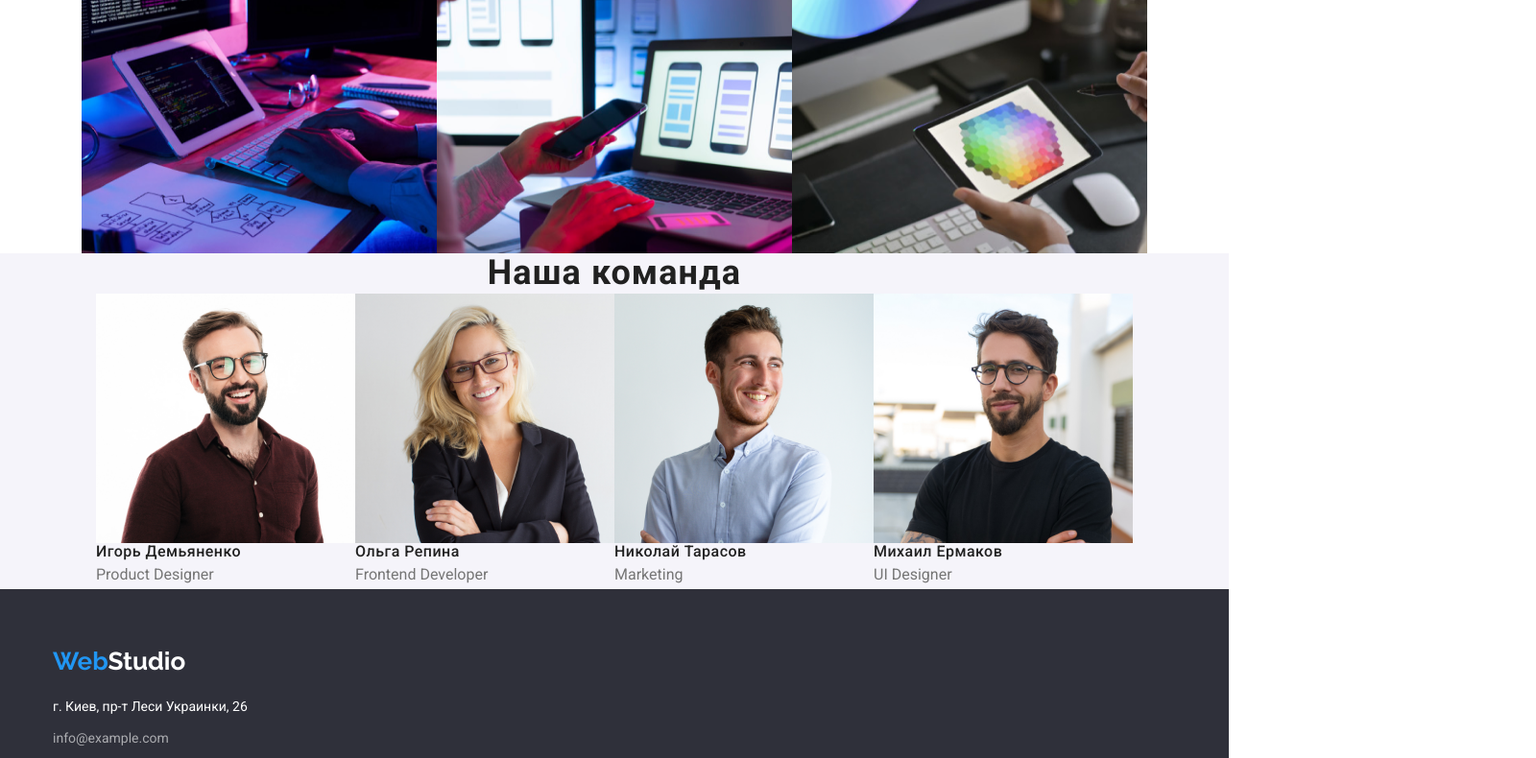
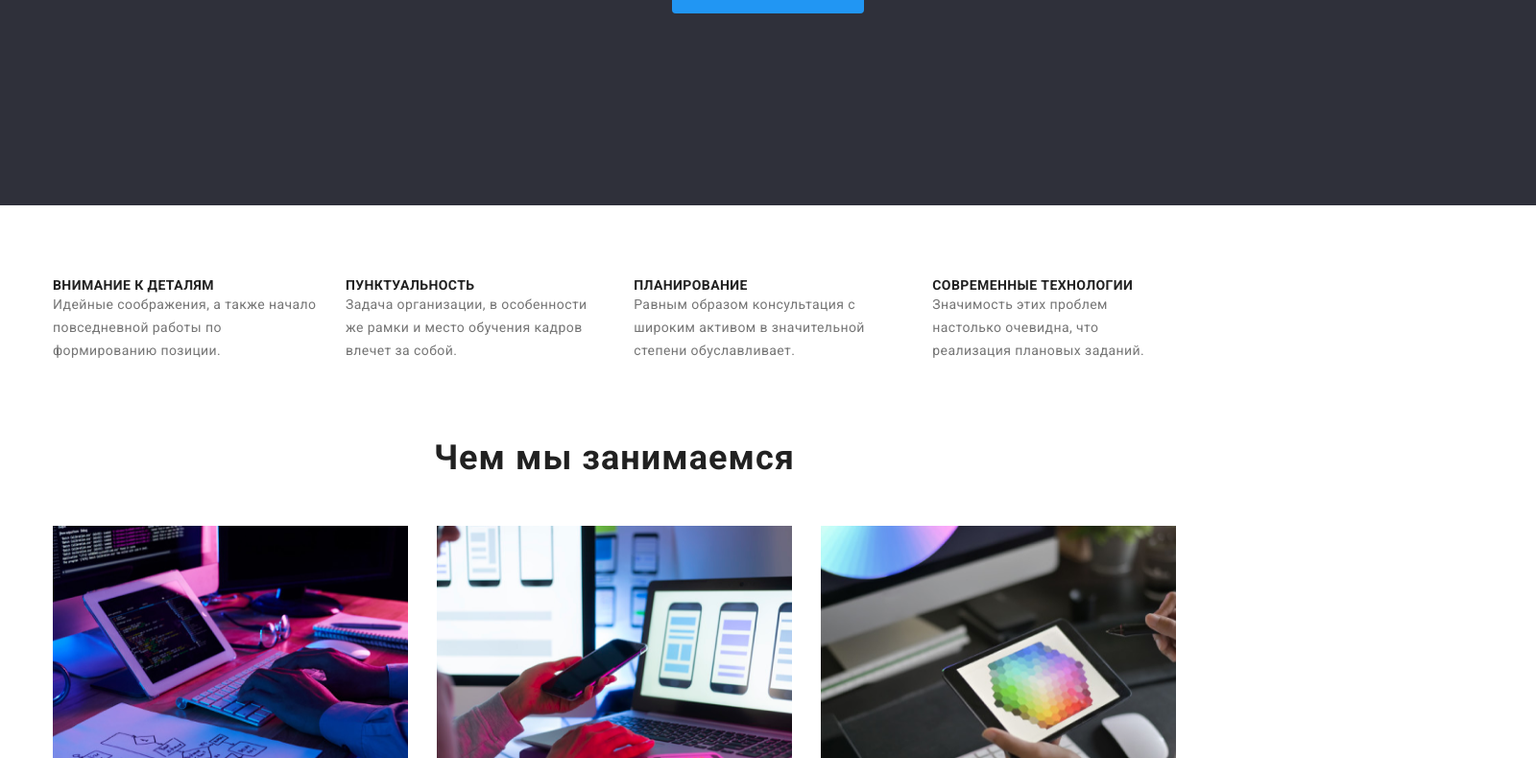
Before and after one commit to EugenNaydyon/goit-markup-hw-03, a plain HTML site: page index.html in a window 1280 px wide. Shown: the part 466-1256 px from the top of the page at 96% size, 1600 px wide, since content can reach past the window. Drawn offline with nearby package versions, Linux system fonts and the light colour scheme.

Commit message:
doing and team sections

```diff
--- a/css/style.css
+++ b/css/style.css
@@ -66,6 +66,37 @@ header .container {
   align-items: center;
 }
 
+.hero-section {
+  height: 600px;
+  width: 1600px;
+  margin: 0 auto;
+  background-color: var(--section-background-color);
+}
+
+.main-title {
+  padding-top: 200px;
+  margin-bottom: 30px;
+}
+
+.hero-button-link {
+  font-family: Roboto;
+  font-weight: bold;
+  font-size: 16px;
+  line-height: 1.87;
+  color: var(--main-background-color);
+  background-color: var(--accent-text-color);
+  cursor: pointer;
+  width: 200px;
+  height: 50px;
+  border-radius: 4px;
+  display: block;
+  margin: 0 auto;
+  text-align: center;
+  letter-spacing: 0.06em;
+  padding: 0;
+  border: none;
+}
+
 .site-item:not(:last-child) {
   margin-right: 50px;
 }
@@ -75,23 +106,29 @@ header .container {
   justify-content: center;
 }
 
-.team {
-  display: flex;
-  justify-content: center;
+.section-doing {
+  width: 1170px;
+  margin: 0 auto;
+  margin-bottom: 61px;
 }
 
+.doing {
+  font-weight: bold;
+  font-size: 36px;
+  line-height: 1.16;
+  text-align: center;
+  letter-spacing: 0.03em;
+  padding-top: 66px;
+  margin-bottom: 49px;
+}
+
+.whats-doing-item {
+  display: block;
+}
 .whats-doing-img {
   display: flex;
-  justify-content: center;
+  justify-content: space-between;
 }
-
-.button {
-  display: flex;
-  justify-content: center;
-}
-/*nav {
-  display: flex;
-}*/
 
 h2 {
   font-weight: bold;
@@ -99,6 +136,59 @@ h2 {
   line-height: 1.16;
   text-align: center;
   letter-spacing: 0.03em;
+}
+
+.team h3 {
+  font-weight: 500;
+  font-size: 16px;
+  line-height: 1.18;
+  letter-spacing: 0.03em;
+}
+
+.team {
+  display: flex;
+  justify-content: space-between;
+  width: 1170px;
+  margin: 0 auto;
+  margin-bottom: 98px;
+}
+
+.team li {
+  background: #ffffff;
+  box-shadow: 0px 1px 3px rgba(0, 0, 0, 0.12), 0px 1px 1px rgba(0, 0, 0, 0.14),
+    0px 2px 1px rgba(0, 0, 0, 0.2);
+  border-radius: 0px 0px 4px 4px;
+}
+.our-team {
+  background-color: var(--button-background-color);
+  width: 1600px;
+  height: 648px;
+  margin: 0 auto;
+  margin-bottom: 61px;
+}
+
+.team {
+  margin-bottom: 37px;
+}
+
+.our-team-header {
+  padding-top: 144px;
+  margin-bottom: 57px;
+}
+
+.team .team-person h3 {
+  text-align: center;
+  margin-top: 30px;
+  margin-bottom: 10px;
+}
+
+.team .team-person p {
+  text-align: center;
+  padding-bottom: 30px;
+}
+.button {
+  display: flex;
+  justify-content: center;
 }
 
 .list {
@@ -166,18 +256,6 @@ h2 {
   border-radius: 4px;
 }
 
-.hero-button-link {
-  font-weight: bold;
-  font-size: 16px;
-  line-height: 1.87;
-  color: var(--main-background-color);
-  background-color: var(--accent-text-color);
-  cursor: pointer;
-  width: 200px;
-  height: 50px;
-  border-radius: 4px;
-}
-
 .full-logo {
   font-family: Raleway;
   font-style: normal;
@@ -193,11 +271,6 @@ h2 {
   color: var(--accent-text-color);
 }
 
-.bottom-part {
-  background-color: var(--section-background-color);
-  height: 252px;
-}
-
 .examples h3 {
   font-weight: bold;
   font-size: 18px;
@@ -210,6 +283,18 @@ h2 {
   font-size: 16px;
   line-height: 1.8;
   color: var(--title-text-color);
+}
+
+.details {
+  display: flex;
+  width: 1170px;
+  height: 101px;
+  margin: 0 auto;
+  margin-top: 76px;
+}
+
+.details-items:not(:last-child) {
+  margin-right: 30px;
 }
 
 .details h3 {
@@ -256,10 +341,6 @@ h2 {
   text-decoration: none;
 }
 
-.hero-section {
-  background-color: var(--section-background-color);
-}
-
 h1 {
   font-weight: 900;
   font-size: 44px;
@@ -270,23 +351,11 @@ h1 {
   text-transform: uppercase;
 }
 
-.doing {
-  font-weight: bold;
-  font-size: 36px;
-  line-height: 1.16;
-  text-align: center;
-  letter-spacing: 0.03em;
-}
-
-.team h3 {
-  font-weight: 500;
-  font-size: 16px;
-  line-height: 1.18;
-  letter-spacing: 0.03em;
-}
-
-.our-team {
-  background-color: var(--button-background-color);
+.bottom-part {
+  background-color: var(--section-background-color);
+  height: 252px;
+  width: 1600px;
+  margin: 0 auto;
 }
 
 .footer-contact {
@@ -319,17 +388,3 @@ footer .container {
   display: block;
   margin-bottom: 9px;
 }
-
-/*.container {
-  width: 1200px;
-  margin: 0 auto;
-  padding-left: 15px;
-  padding-right: 15px;
-  padding-top: 24px;
-  padding-bottom: 25px;
-}
-
-header .container {
-  display: flex;
-  align-items: center;
-}*/ ;
--- a/index.html
+++ b/index.html
@@ -44,69 +44,87 @@
     <main>
         <!--HERO-->
         <section class="hero-section">
-            <h1>Эффективные решения <br> для вашего бизнеса</h1>
+            <h1 class="main-title">Эффективные решения <br> для вашего бизнеса</h1>
             <button type="button" class="hero-button-link">Заказать услугу</button>
         </section>
+        <!--ООБЕННОСТИ-->
         <section>
             <h2 class="visually-hidden">Особенности</h2>
             <ul class="details list">
-                <li>
+                <li class="details-items">
                     <h3>Внимание к деталям</h3>
                     <p>Идейные соображения, а также начало повседневной работы по формированию позиции.</p>
                 </li>
-                <li>
+                <li class="details-items">
                     <h3>Пунктуальность</h3>
                     <p>Задача организации, в особенности же рамки и место обучения кадров влечет за собой.</p>
                 </li>
-                <li>
+                <li class="details-items">
                     <h3>Планирование</h3>
                     <p>Равным образом консультация с широким активом в значительной степени обуславливает.</p>
                 </li>
-                <li>
+                <li class="details-items">
                     <h3>Современные технологии</h3>
                     <p>Значимость этих проблем настолько очевидна, что реализация плановых заданий.</p>
                 </li>
             </ul>
         </section>
+        <!--ЧЕМ МЫ ЗАНИМАЕМСЯ-->
         <section>
+            <div class="section-doing">
                 <h2 class="doing">Чем мы занимаемся</h2>
                 <ul class="whats-doing-img list">
-                <li>
+                    <li class="whats-doing-item">
                         <img src="./images/Doing/img-1_1.jpg" alt="Человек набирает код" width="370" height="279">
                     </li>
-                <li>
-                    <img src="./images/Doing/img-1_2.jpg" alt="Человек синхронизирует смартфон" width="370"
-                        height="279">
+                    <li class="whats-doing-item">
+                        <img src="./images/Doing/img-1_2.jpg" alt="Человек синхронизирует смартфон" width="370" height="279">
                     </li>
                     <li>
                         <img src="./images/Doing/img-1_3.jpg" alt="Человек выбирает палитру" width="370" height="279">
-                </li>
+                    </li class="whats-doing-item">
                 </ul>
+            </div>
+
         </section>
-        <section class="our-team">
-            <h2>Наша команда</h2>
+        <!--НАША КОМАНДА-->
+        <section>
+            <div class="our-team">
+                <h2 class="our-team-header">Наша команда</h2>
                 <ul class="team list">
                     <li>
                         <img src="./images/Team/igor-demyanenko.jpg" alt="Игорь Демьяненко" width="270" height="260">
+                        <div class="team-person">
                             <h3>Игорь Демьяненко</h3>
                             <p lang="en">Product Designer</p>
+                        </div>
                     </li>
                     <li>
                         <img src="./images/Team/olga-repina.jpg" alt="Ольга Репина" width="270" height="260">
+                        <div class="team-person">
                             <h3>Ольга Репина</h3>
                             <p lang="en">Frontend Developer</p>
+                        </div>
                     </li>
                     <li>
                         <img src="./images/Team/nikolay-tarasov.jpg" alt="Николай Тарасов" width="270" height="260">
+                        <div class="team-person">
                             <h3>Николай Тарасов</h3>
                             <p lang="en">Marketing</p>
+                        </div>
+
                     </li>
                     <li>
                         <img src="./images/Team/michile-ermakov.jpg" alt="Михаил Ермаков" width="270" height="260">
+                        <div class="team-person">
                             <h3>Михаил Ермаков</h3>
                             <p lang="en">UI Designer</p>
+                        </div>
+
                     </li>
                 </ul>
+            </div>
+
         </section>
     </main>
     <footer>
```
Lines whose indentation alone changed are shown as unchanged.
